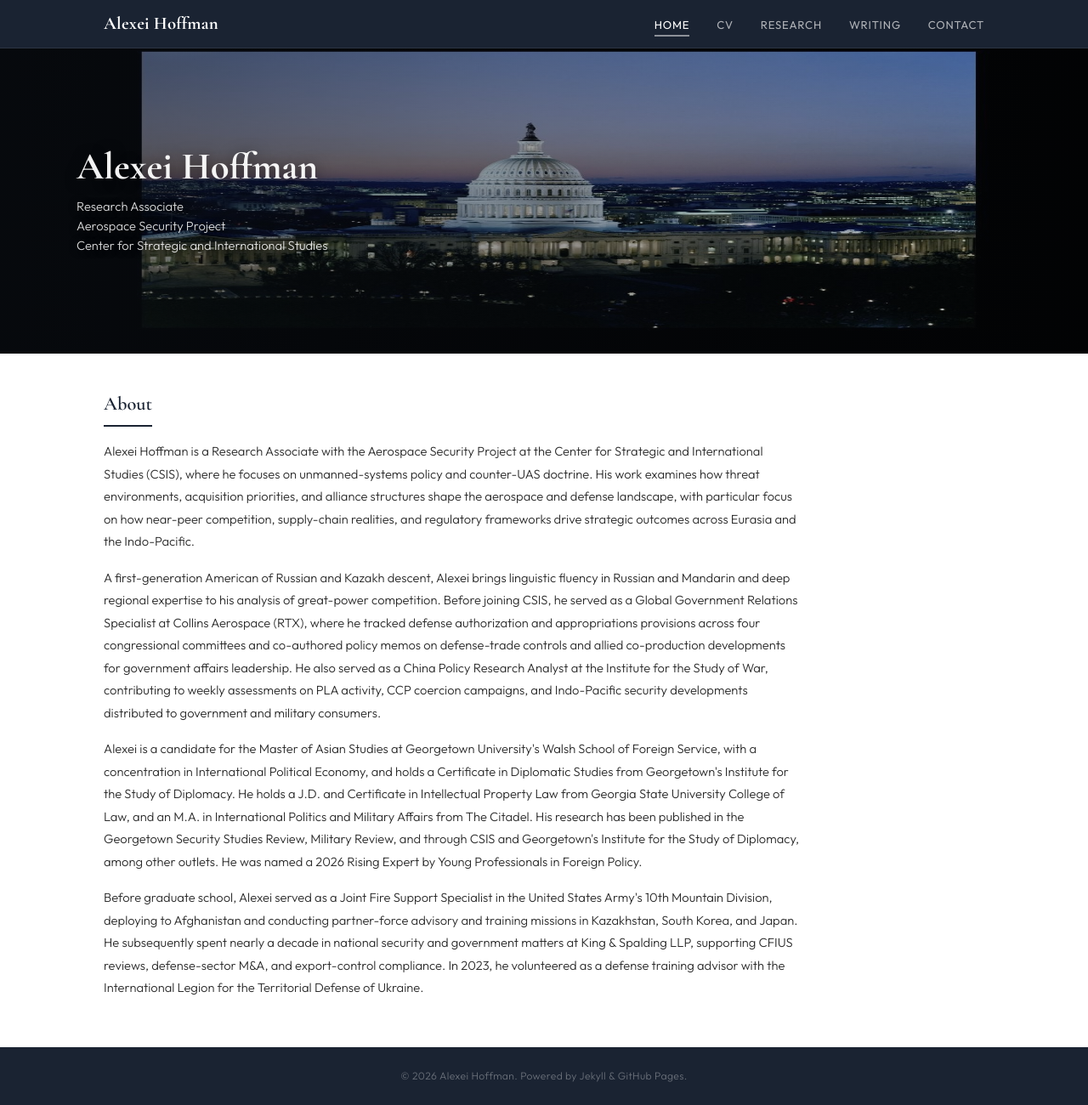
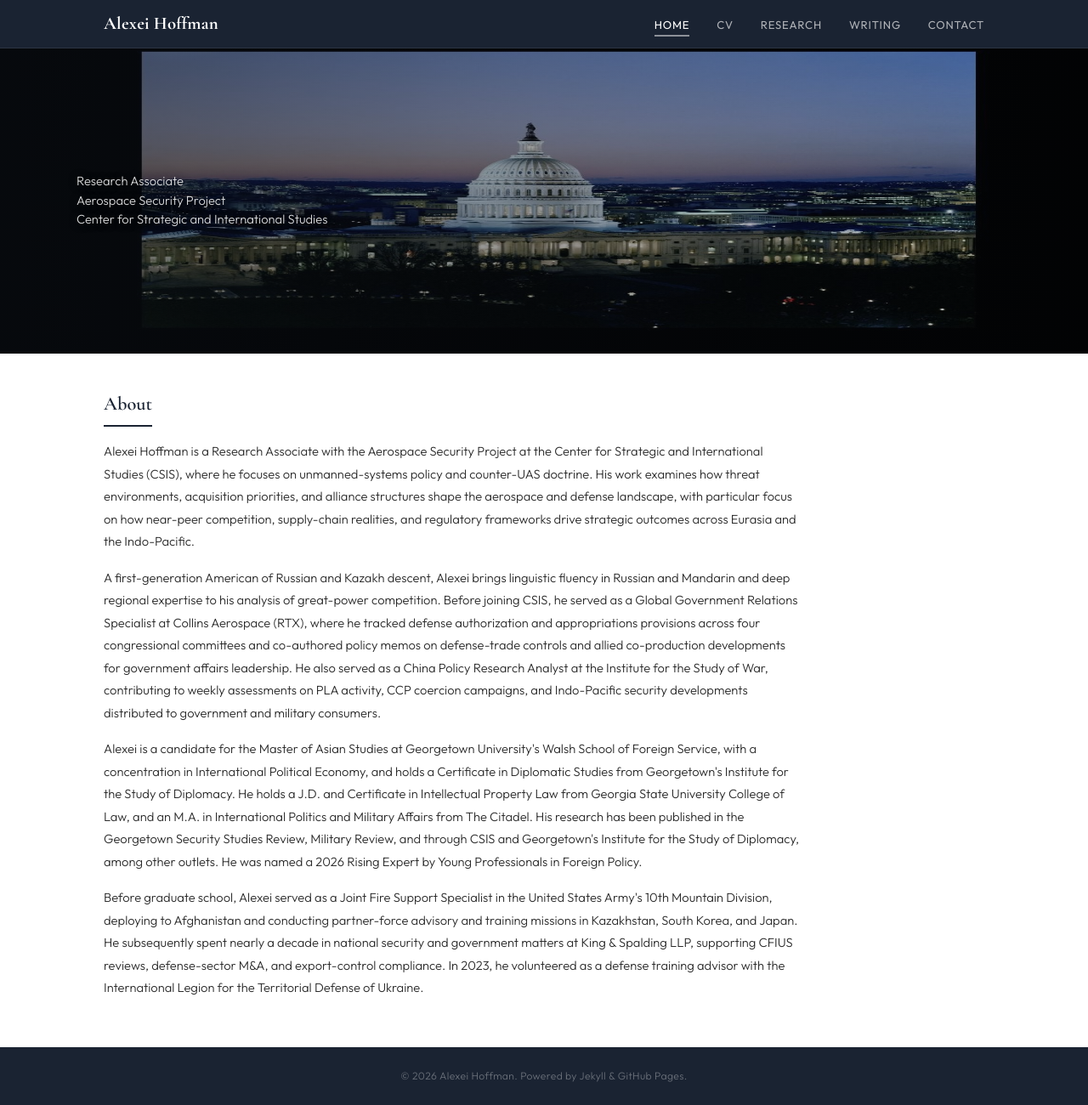
Before and after one commit to a-novi13-byte/a-novi13-byte.github.io, a Jekyll site: the page built from index.html, in a window 1280 px wide and 1300 px high. Shown: the whole window at 85% size. Built offline with Jekyll 4.4.1, drawn with Linux system fonts in a browser that asks for light colours.

Commit message:
Update index.html

```diff
--- a/index.html
+++ b/index.html
@@ -7,7 +7,7 @@ title: Home
   <img src="{{ '/assets/images/banner.jpg' | relative_url }}" alt="U.S. Capitol at dusk">
   <div class="hero-banner-overlay">
     <div class="hero-banner-inner">
-      <h1>Alexei Hoffman</h1>
+
       <p class="hero-subtitle">Research Associate<br>Aerospace Security Project<br>Center for Strategic and International Studies</p>
     </div>
   </div>
```
